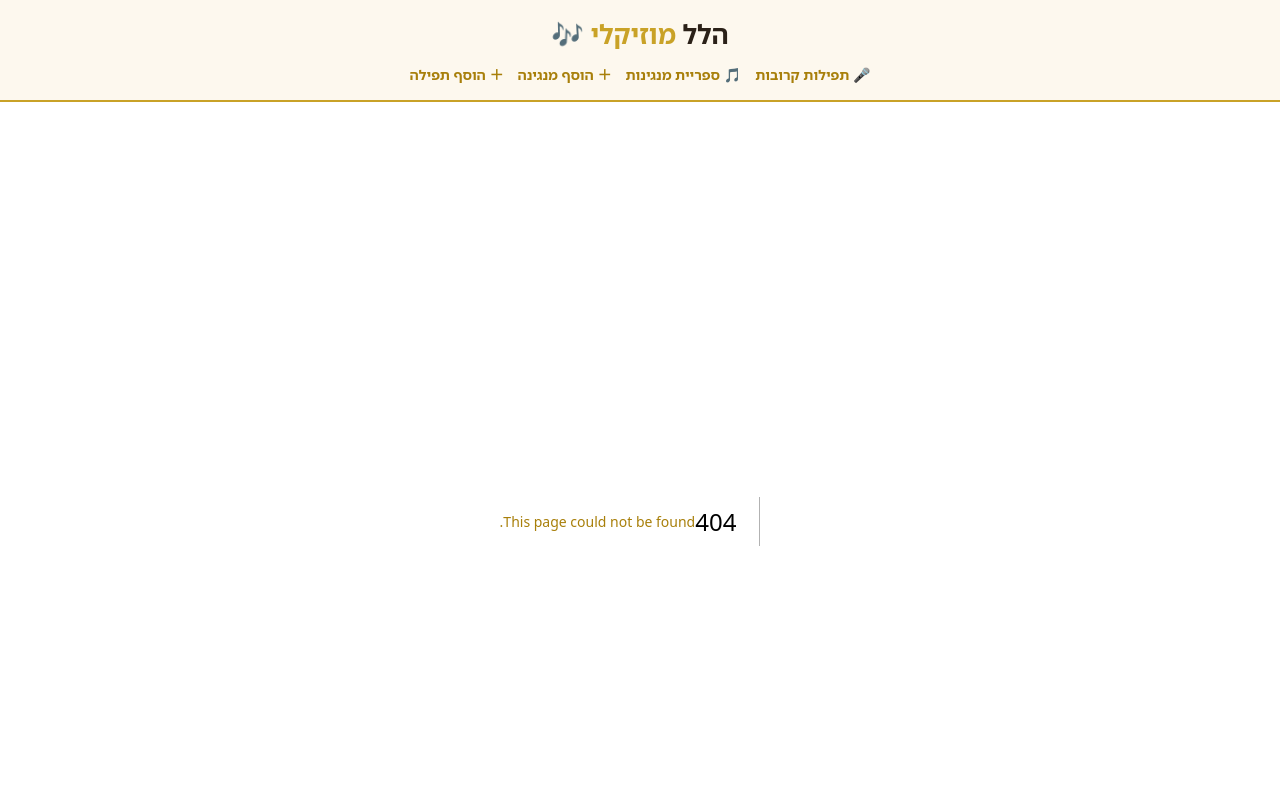
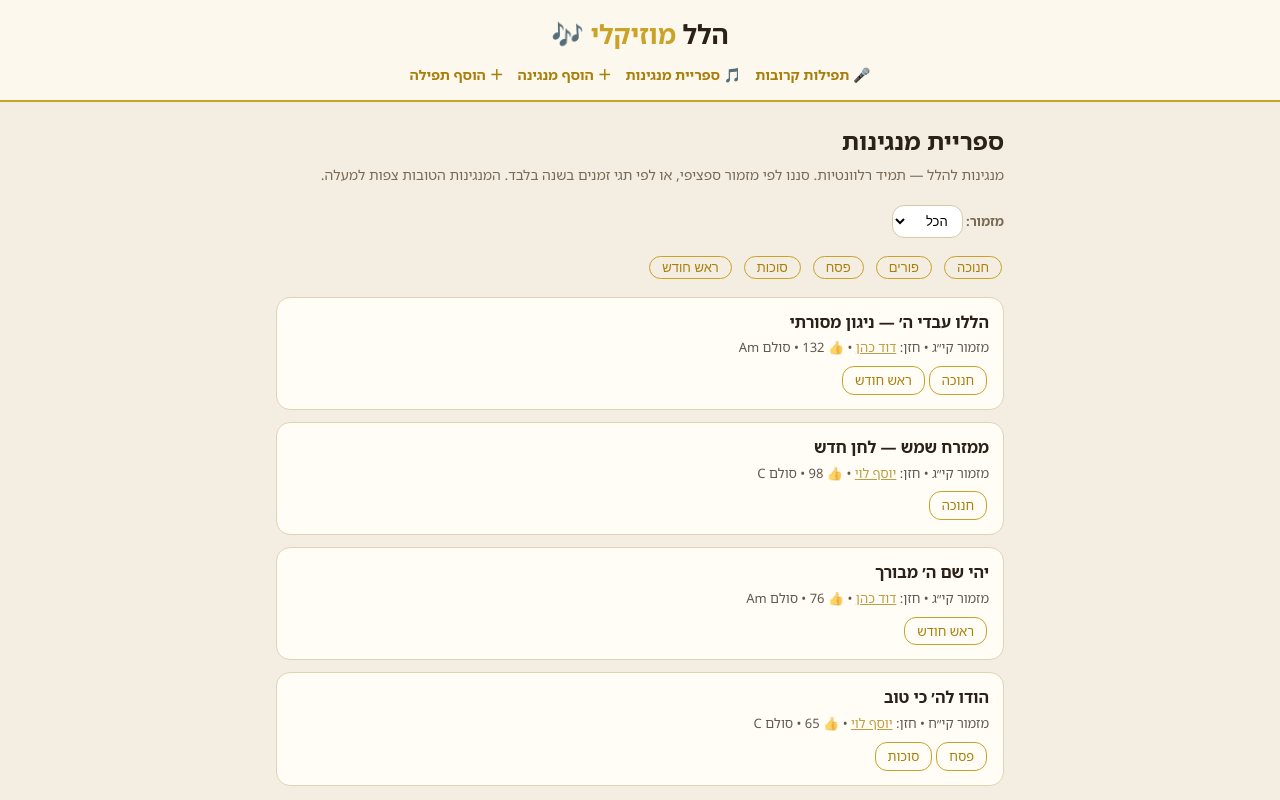
Before and after one commit to bsdappz/hallel-muzikali, a Next.js app: page /melodies in a window 1280 px wide. Before the commit this address had no page. Shown: the top 800 px of the page. Built offline with nearby package versions, Linux system fonts and the light colour scheme.

Commit message:
Initial Hallel Muzikali v1

```diff
--- /dev/null
+++ b/app/melodies/page.js
@@ -0,0 +1,89 @@
+"use client";
+
+import { useEffect, useMemo, useState } from "react";
+import Link from "next/link";
+import { MELODIES, HALLEL_PARTS, YEAR_TAGS } from "../lib/data";
+import { loadStored, loadLikes } from "../lib/store";
+
+export default function MelodiesPage() {
+  const [stored, setStored] = useState([]);
+  const [likes, setLikes] = useState({});
+  const [part, setPart] = useState("הכל");
+  const [tag, setTag] = useState("");
+
+  useEffect(() => {
+    setStored(loadStored("hm_melodies"));
+    setLikes(loadLikes());
+  }, []);
+
+  // Best melodies float to the top: sorted by likes, descending.
+  const visible = useMemo(() => {
+    const all = [...MELODIES, ...stored];
+    return all
+      .filter((m) => (part === "הכל" || m.part === part))
+      .filter((m) => (!tag || (m.tags || []).includes(tag)))
+      .sort((a, b) => (b.likes + (likes[b.id] ? 1 : 0)) - (a.likes + (likes[a.id] ? 1 : 0)));
+  }, [stored, likes, part, tag]);
+
+  const parts = ["הכל", ...HALLEL_PARTS.map((p) => p.id)];
+
+  return (
+    <>
+      <h1>ספריית מנגינות</h1>
+      <p className="subtitle">
+        מנגינות להלל — תמיד רלוונטיות. סננו לפי מזמור ספציפי, או לפי תגי זמנים בשנה בלבד. המנגינות הטובות צפות למעלה.
+      </p>
+      <div className="filters">
+        <label>
+          מזמור:{" "}
+          <select value={part} onChange={(e) => setPart(e.target.value)}>
+            {parts.map((p) => (
+              <option key={p}>{p}</option>
+            ))}
+          </select>
+        </label>
+      </div>
+      <div className="filters">
+        {YEAR_TAGS.map((t) => (
+          <button key={t} className={`chip ${tag === t ? "active" : ""}`} onClick={() => setTag(tag === t ? "" : t)}>
+            {t}
+          </button>
+        ))}
+        {tag && (
+          <button className="chip" onClick={() => setTag("")}>
+            ✕ נקה תג
+          </button>
+        )}
+      </div>
+
+      {visible.length === 0 && <p>לא נמצאו מנגינות לפי הסינון הנוכחי.</p>}
+
+      {visible.map((m) => (
+        <div className="melody" key={m.id}>
+          <div className="m-title">
+            <Link href={`/melodies/${m.id}`}>{m.title}</Link>
+          </div>
+          <div className="m-meta">
+            מזמור {m.part} • חזן:{" "}
+            {m.chazzanId ? <Link href={`/chazzanim/${m.chazzanId}`}>{m.chazzanName}</Link> : m.chazzanName} • 👍{" "}
+            {m.likes + (likes[m.id] ? 1 : 0)}
+            {m.scale ? ` • סולם ${m.scale}` : ""}
+          </div>
+          <div className="m-tags">
+            {(m.tags || []).map((t) => (
+              <span className="chip" key={t}>
+                {t}
+              </span>
+            ))}
+          </div>
+        </div>
+      ))}
+
+      <div style={{ textAlign: "center", marginTop: 16 }}>
+        <Link className="gold-btn" href="/add-melody">
+          ＋ הוסף מנגינה
+        </Link>
+      </div>
+    </>
+  );
+}
```
